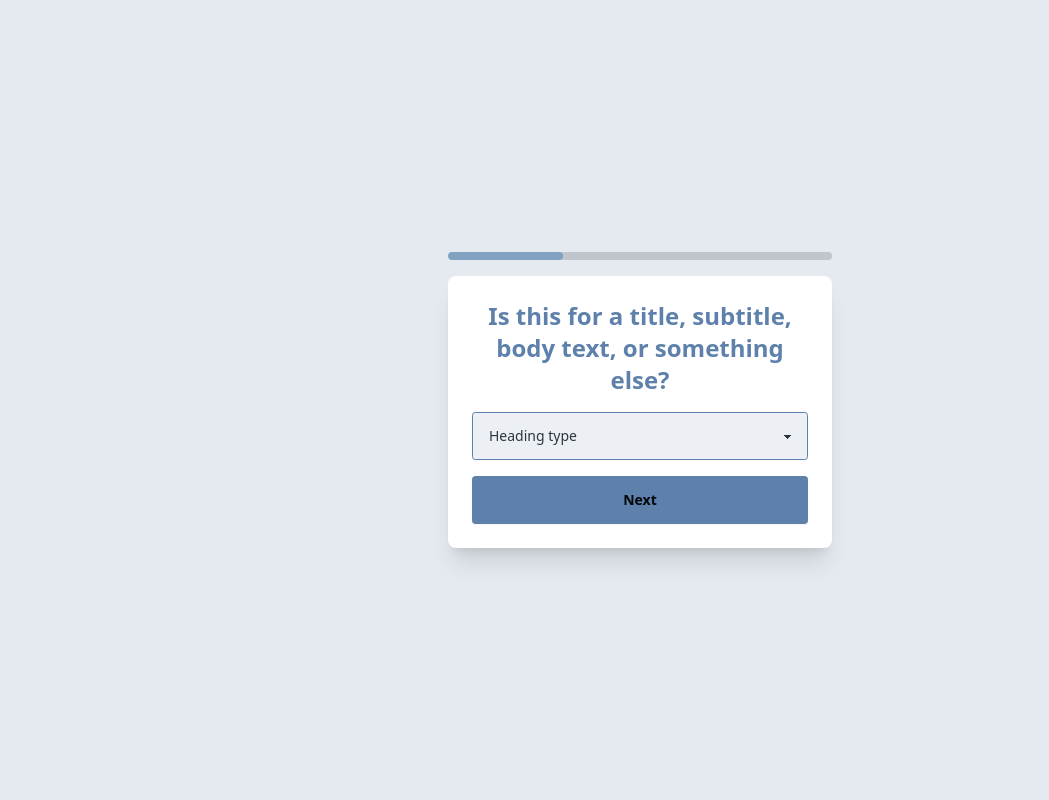
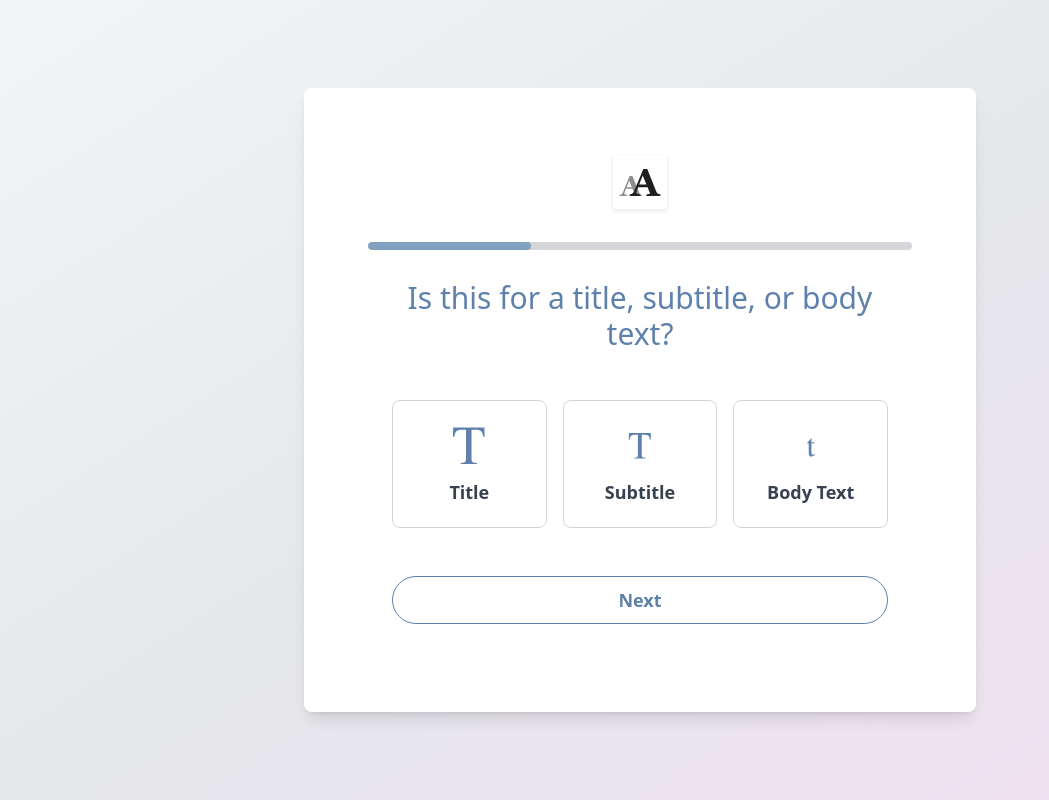
Before and after one commit to fontelier-AI/fontelier-ai, a Flask app: page /step2 in a window 1280 px wide. Shown: the whole page, without its empty margins (0-1049 px from the left). Run offline with Flask 3, Linux system fonts and the light colour scheme; some libraries are stand-ins or nearby versions.

Commit message:
updated front-end ui for index, step 1, step 2

```diff
--- a/static/style.css
+++ b/static/style.css
@@ -0,0 +1,3 @@
+.bg-gradient {
+    background: linear-gradient(to bottom right, #f3f4f6, #e5e7eb, #f1e1f1);
+}
--- a/templates/step2.html
+++ b/templates/step2.html
@@ -7,6 +7,7 @@
     <!-- Include Tailwind CSS with DaisyUI plugin via CDN -->
     <link href="https://cdn.jsdelivr.net/npm/daisyui@4.12.13/dist/full.min.css" rel="stylesheet" type="text/css"/>
     <script src="https://cdn.tailwindcss.com"></script>
+    <link rel="stylesheet" href="{{ url_for('static', filename='style.css') }}">
 
     <script>
         // Tailwind + DaisyUI Config
@@ -19,7 +20,7 @@
     </script>
 </head>
 
-<body class="bg-base-200 min-h-screen flex flex-col items-center justify-center space-y-4">
+<body class="bg-gradient min-h-screen flex flex-col items-center justify-center space-y-4">
     <!-- <div>
         <ul class="steps w-full">
             <li class="step step-primary"></li>
@@ -27,25 +28,58 @@
             <li class="step"></li>
         </ul>
     </div> -->
-    <progress class="progress progress-secondary w-96" value="30" max="100"></progress>
+
+    <div class="container mx-auto p-16 max-w-2xl text-center bg-white shadow-lg rounded-lg">
+        <!-- Logo Section -->
+        <div class="flex justify-center mb-4">
+            <img src="{{ url_for('static', filename='logo.svg') }}" alt="Logo" class="w-16 h-16">
+        </div>
+        <progress class="progress progress-secondary max-w-xl" value="30" max="100"></progress>
 
     <!-- Form Container -->
-    <div>
-        <form method="POST" class="card w-96 bg-white shadow-xl p-6 rounded-lg space-y-4">
-            <h2 class="text-2xl font-bold text-primary text-center">Is this for a title, subtitle, body text, or something else?</h2>
+    <form method="POST" class="card p-6 rounded-lg space-y-12">
+        <h2 class="text-3xl font-semi-bold text-primary text-center">Is this for a title, subtitle, or body text?</h2>
 
-            <select name="heading_type" class="select select-primary w-full">
-                <option disabled selected>Heading type</option>
-                <option>Title</option>
-                <option>Subtitle</option>
-                <option>Body Text</option>
-            </select>
+        <div class="grid grid-cols-3 gap-4">
+            <!-- Title Option -->
+            <label class="cursor-pointer w-full">
+                <input type="radio" name="heading_type" value="Title" class="hidden peer">
+                <div class="flex flex-col items-center justify-center w-full min-h-32 text-lg font-semibold text-gray-700 rounded-lg transition-all
+                            peer-checked:bg-gray-200 peer-checked:shadow-inner peer-checked:border-primary border border-gray-300">
+                    <!-- Icon Section -->
+                    <img src="{{ url_for('static', filename='title-icon.svg') }}" alt="Title Icon" class="w-12 h-12 mb-2"> <!-- Replace with actual icon path -->
+                    <span>Title</span>
+                </div>
+            </label>
 
-            <!-- Submit Button -->
-            <button type="submit" class="btn btn-primary transition-transform">
-                Next
-            </button>
-        </form>
+            <!-- Subtitle Option -->
+            <label class="cursor-pointer w-full">
+                <input type="radio" name="heading_type" value="Subtitle" class="hidden peer">
+                <div class="flex flex-col items-center justify-center w-full min-h-32 text-lg font-semibold text-gray-700 rounded-lg transition-all
+                            peer-checked:bg-gray-200 peer-checked:shadow-inner peer-checked:border-primary border border-gray-300">
+                    <!-- Icon Section -->
+                    <img src="{{ url_for('static', filename='subtitle-icon.svg') }}" alt="Subtitle Icon" class="w-12 h-12 mb-2"> <!-- Replace with actual icon path -->
+                    <span>Subtitle</span>
+                </div>
+            </label>
+
+            <!-- Body Text Option -->
+            <label class="cursor-pointer w-full">
+                <input type="radio" name="heading_type" value="Body Text" class="hidden peer">
+                <div class="flex flex-col items-center justify-center w-full min-h-32 text-lg font-semibold text-gray-700 rounded-lg transition-all
+                            peer-checked:bg-gray-200 peer-checked:shadow-inner peer-checked:border-primary border border-gray-300">
+                    <!-- Icon Section -->
+                    <img src="{{ url_for('static', filename='body-text-icon.svg') }}" alt="Body Text Icon" class="w-12 h-12 mb-2"> <!-- Replace with actual icon path -->
+                    <span>Body Text</span>
+                </div>
+            </label>
+        </div>
+
+        <!-- Submit Button -->
+        <button type="submit" class="btn btn-outline btn-primary w-full rounded-full text-lg font-semibold mt-6">
+            Next
+        </button>
+    </form>
     </div>
 </body>
 
```
Also changed, not shown: templates/index.html (+20 -11 lines), templates/step1.html (+36 -18 lines), src/fontlier.svg (added), static/body-text-icon.svg (added), static/font-pair-icon.svg (added), static/logo(blue).svg (added), static/logo.svg (added), static/single-font-icon.svg (added), static/subtitle-icon.svg (added), static/title-icon.svg (added).
